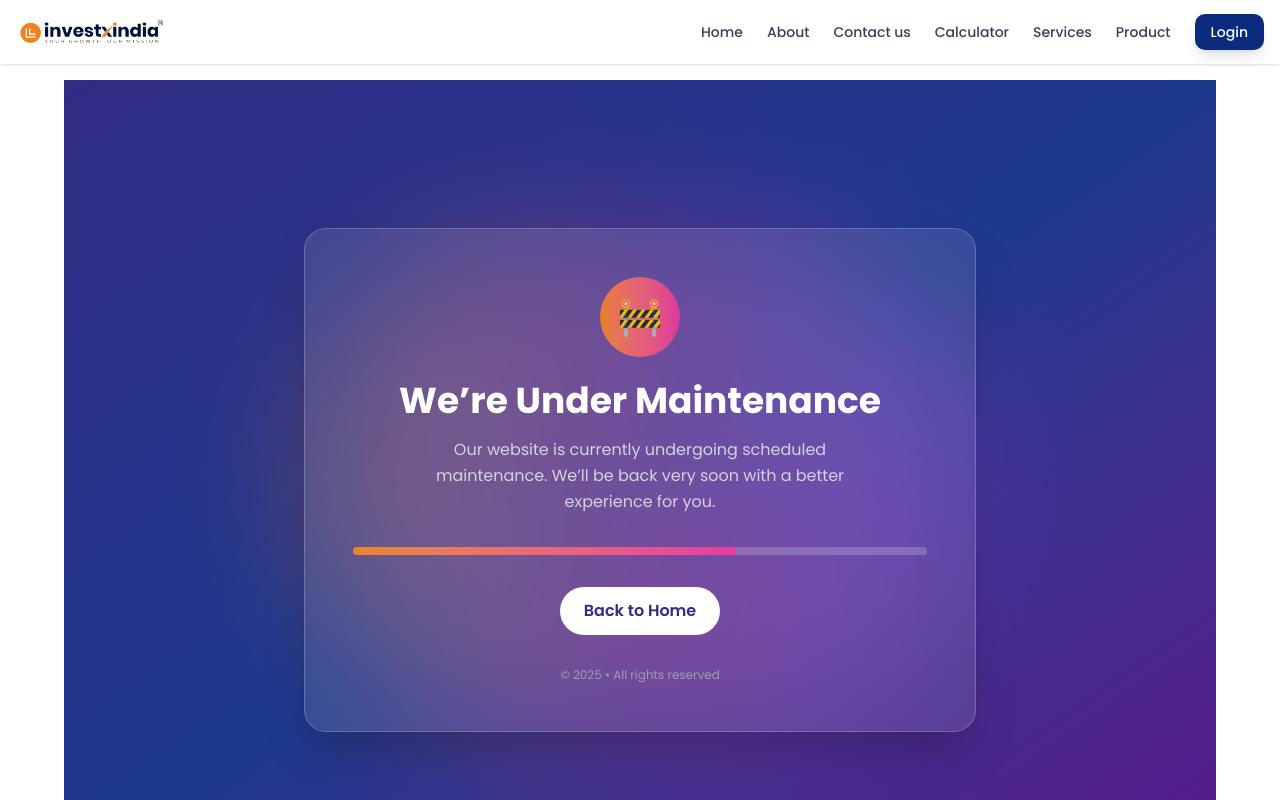
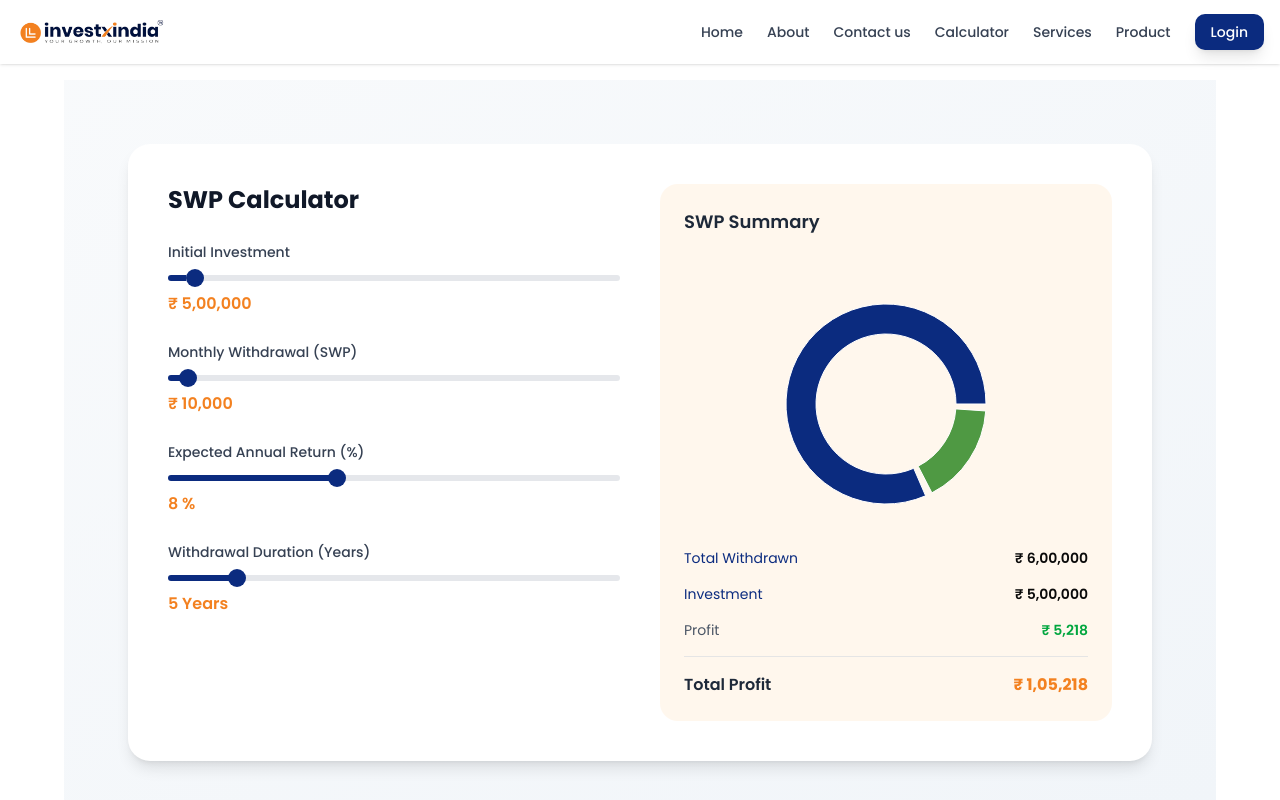
Before and after one commit to NileshMourya/investxindia, a Next.js app: page /Calculator/SWP in a window 1280 px wide. Shown: the top 800 px of the page. Built offline with nearby package versions, Linux system fonts and the light colour scheme.

Commit message:
LUMPSUM & SWP CALCULATOR ADDED

```diff
--- a/app/Calculator/Lumpsum/page.tsx
+++ b/app/Calculator/Lumpsum/page.tsx
@@ -1,12 +1,144 @@
-import UnderMaintenance from "@/components/ui/Maintanance";
-import React from "react";
+"use client";
 
-const page = () => {
+import { useState } from "react";
+import SipPieChart from "../SipPieChart";
+
+export default function LumpsumCalculator() {
+  const [investment, setInvestment] = useState<number>(500000);
+  const [annualRate, setAnnualRate] = useState<number>(12);
+  const [years, setYears] = useState<number>(5);
+
+  const n = 1; // Compounded yearly
+  const r = annualRate / 100;
+
+  // Lumpsum Formula
+  const maturityAmount = investment * Math.pow(1 + r / n, n * years);
+
+  const estimatedReturns = maturityAmount - investment;
+
+  const formatCurrency = (value: number) =>
+    `₹ ${Math.round(value).toLocaleString("en-IN")}`;
+
+  const getRangeBg = (value: number, min: number, max: number) => {
+    const percent = ((value - min) / (max - min)) * 100;
+    return `linear-gradient(to right, #0b2b7f ${percent}%, #e5e7eb ${percent}%)`;
+  };
+
   return (
-    <div>
-      <UnderMaintenance />
-    </div>
+    <section className="bg-gradient-to-br from-slate-50 to-slate-100 py-16 px-4">
+      <div className="lg:max-w-5xl sm:w-full mx-auto">
+        <div className="bg-white rounded-3xl shadow-lg p-6 md:p-10 grid gap-10 md:grid-cols-2">
+          {/* Left - Inputs */}
+          <div>
+            <h2 className="text-2xl font-bold text-gray-900 mb-6">
+              Lumpsum Calculator
+            </h2>
+
+            {/* Investment Amount */}
+            <div className="mb-6">
+              <label className="text-sm font-medium text-gray-700">
+                Total Investment
+              </label>
+              <input
+                type="range"
+                min={10000}
+                max={10000000}
+                step={10000}
+                value={investment}
+                onChange={(e) => setInvestment(Number(e.target.value))}
+                style={{
+                  background: getRangeBg(investment, 10000, 10000000),
+                }}
+                className="range-slider w-full mt-2"
+              />
+              <p className="mt-1 text-[#f38120] font-semibold">
+                {formatCurrency(investment)}
+              </p>
+            </div>
+
+            {/* Annual Return */}
+            <div className="mb-6">
+              <label className="text-sm font-medium text-gray-700">
+                Expected Annual Return (%)
+              </label>
+              <input
+                type="range"
+                min={1}
+                max={30}
+                step={0.5}
+                value={annualRate}
+                onChange={(e) => setAnnualRate(Number(e.target.value))}
+                style={{
+                  background: getRangeBg(annualRate, 1, 30),
+                }}
+                className="range-slider w-full mt-2"
+              />
+              <p className="mt-1 text-[#f38120] font-semibold">
+                {annualRate} %
+              </p>
+            </div>
+
+            {/* Duration */}
+            <div>
+              <label className="text-sm font-medium text-gray-700">
+                Investment Duration (Years)
+              </label>
+              <input
+                type="range"
+                min={1}
+                max={40}
+                step={1}
+                value={years}
+                onChange={(e) => setYears(Number(e.target.value))}
+                style={{
+                  background: getRangeBg(years, 1, 40),
+                }}
+                className="range-slider w-full mt-2"
+              />
+              <p className="mt-1 text-[#f38120] font-semibold">{years} Years</p>
+            </div>
+          </div>
+
+          {/* Right - Results */}
+          <div className="bg-orange-50 rounded-2xl p-6 flex flex-col justify-center">
+            <h3 className="text-lg font-semibold text-gray-800 mb-6">
+              Investment Summary
+            </h3>
+
+            <SipPieChart
+              investedAmount={investment}
+              returns={estimatedReturns}
+            />
+
+            <div className="space-y-4 text-sm">
+              <div className="flex justify-between">
+                <span className="text-[#0b2b7f]">Invested Amount</span>
+                <span className="font-semibold">
+                  {formatCurrency(investment)}
+                </span>
+              </div>
+
+              <div className="flex justify-between">
+                <span className="text-gray-600">Estimated Returns</span>
+                <span className="font-semibold text-green-600">
+                  {formatCurrency(estimatedReturns)}
+                </span>
+              </div>
+
+              <hr />
+
+              <div className="flex justify-between text-base">
+                <span className="font-semibold text-gray-800">
+                  Maturity Value
+                </span>
+                <span className="font-bold text-[#f38120]">
+                  {formatCurrency(maturityAmount)}
+                </span>
+              </div>
+            </div>
+          </div>
+        </div>
+      </div>
+    </section>
   );
-};
-
-export default page;
+}
--- a/app/Calculator/SWP/page.tsx
+++ b/app/Calculator/SWP/page.tsx
@@ -1,187 +1,186 @@
-// "use client";
+"use client";
 
-// import { useMemo, useState } from "react";
+import { useMemo, useState } from "react";
+import SipPieChart from "../SipPieChart";
 
-// const formatCurrency = (value: number) =>
-//   value.toLocaleString("en-IN", {
-//     style: "currency",
-//     currency: "INR",
-//     maximumFractionDigits: 0,
-//   });
+export default function SwpCalculator() {
+  const [initialInvestment, setInitialInvestment] = useState<number>(500000);
+  const [monthlyWithdrawal, setMonthlyWithdrawal] = useState<number>(10000);
+  const [annualRate, setAnnualRate] = useState<number>(8);
+  const [years, setYears] = useState<number>(5);
 
-// export default function SWPCalculator() {
-//   const [investment, setInvestment] = useState(500000);
-//   const [withdrawal, setWithdrawal] = useState(10000);
-//   const [rate, setRate] = useState(8);
-//   const [years, setYears] = useState(5);
+  const months = years * 12;
+  const monthlyRate = Math.pow(1 + annualRate / 100, 1 / 12) - 1;
 
-//   const result = useMemo(() => {
-//     const monthlyRate = rate / 100 / 12;
-//     const months = years * 12;
+  const { totalWithdrawal, profit, remainingAmount } = useMemo(() => {
+    let balance = initialInvestment;
 
-//     let balance = investment;
-//     let totalWithdrawn = 0;
+    for (let i = 0; i < months; i++) {
+      balance = balance + balance * monthlyRate - monthlyWithdrawal;
+    }
 
-//     for (let i = 0; i < months; i++) {
-//       balance = balance * (1 + monthlyRate) - withdrawal;
-//       totalWithdrawn += withdrawal;
-//       if (balance <= 0) {
-//         balance = 0;
-//         break;
-//       }
-//     }
+    const remaining = Math.round(balance);
+    const withdrawn = monthlyWithdrawal * months;
+    const profitValue = withdrawn + remaining - initialInvestment;
 
-//     return {
-//       totalWithdrawn,
-//       finalValue: Math.round(balance),
-//     };
-//   }, [investment, withdrawal, rate, years]);
+    return {
+      totalWithdrawal: withdrawn,
+      profit: profitValue,
+      remainingAmount: remaining,
+    };
+  }, [initialInvestment, monthlyWithdrawal, annualRate, years]);
 
-//   return (
-//     <section className="w-full max-w-5xl mx-auto px-4 py-10">
-//       <div className="bg-white/80 backdrop-blur-xl rounded-3xl shadow-xl p-6 md:p-10">
-//         <h2 className="text-2xl md:text-3xl font-bold text-[#0b2b7f] mb-8">
-//           SWP (Systematic Withdrawal Plan) Calculator
-//         </h2>
+  const formatCurrency = (value: number) =>
+    `₹ ${Math.round(value).toLocaleString("en-IN")}`;
 
-//         {/* Inputs */}
-//         <div className="grid md:grid-cols-2 gap-8">
-//           <RangeInput
-//             label="Total Investment"
-//             value={investment}
-//             min={100000}
-//             max={5000000}
-//             step={50000}
-//             display={formatCurrency(investment)}
-//             onChange={setInvestment}
-//           />
+  const getRangeBg = (value: number, min: number, max: number) => {
+    const percent = ((value - min) / (max - min)) * 100;
+    return `linear-gradient(to right, #0b2b7f ${percent}%, #e5e7eb ${percent}%)`;
+  };
 
-//           <RangeInput
-//             label="Withdrawal per Month"
-//             value={withdrawal}
-//             min={1000}
-//             max={100000}
-//             step={1000}
-//             display={formatCurrency(withdrawal)}
-//             onChange={setWithdrawal}
-//           />
+  return (
+    <section className="bg-gradient-to-br from-slate-50 to-slate-100 py-16 px-4">
+      <div className="lg:max-w-5xl mx-auto">
+        <div className="bg-white rounded-3xl shadow-lg p-6 md:p-10 grid gap-10 md:grid-cols-2">
+          {/* Left - Inputs */}
+          <div>
+            <h2 className="text-2xl font-bold text-gray-900 mb-6">
+              SWP Calculator
+            </h2>
 
-//           <RangeInput
-//             label="Expected Return Rate (p.a)"
-//             value={rate}
-//             min={1}
-//             max={15}
-//             step={0.5}
-//             display={`${rate}%`}
-//             onChange={setRate}
-//           />
+            {/* Initial Investment */}
+            <div className="mb-6">
+              <label className="text-sm font-medium text-gray-700">
+                Initial Investment
+              </label>
+              <input
+                type="range"
+                min={100000}
+                max={10000000}
+                step={50000}
+                value={initialInvestment}
+                onChange={(e) => setInitialInvestment(Number(e.target.value))}
+                style={{
+                  background: getRangeBg(initialInvestment, 100000, 10000000),
+                }}
+                className="range-slider w-full mt-2"
+              />
+              <p className="mt-1 text-[#f38120] font-semibold">
+                {formatCurrency(initialInvestment)}
+              </p>
+            </div>
 
-//           <RangeInput
-//             label="Time Period"
-//             value={years}
-//             min={1}
-//             max={30}
-//             step={1}
-//             display={`${years} Years`}
-//             onChange={setYears}
-//           />
-//         </div>
+            {/* Monthly Withdrawal */}
+            <div className="mb-6">
+              <label className="text-sm font-medium text-gray-700">
+                Monthly Withdrawal (SWP)
+              </label>
+              <input
+                type="range"
+                min={5000}
+                max={200000}
+                step={1000}
+                value={monthlyWithdrawal}
+                onChange={(e) => setMonthlyWithdrawal(Number(e.target.value))}
+                style={{
+                  background: getRangeBg(monthlyWithdrawal, 5000, 200000),
+                }}
+                className="range-slider w-full mt-2"
+              />
+              <p className="mt-1 text-[#f38120] font-semibold">
+                {formatCurrency(monthlyWithdrawal)}
+              </p>
+            </div>
 
-//         {/* Results */}
-//         <div className="mt-10 grid sm:grid-cols-3 gap-6">
-//           <ResultCard
-//             title="Total Investment"
-//             value={formatCurrency(investment)}
-//           />
-//           <ResultCard
-//             title="Total Withdrawal"
-//             value={formatCurrency(result.totalWithdrawn)}
-//           />
-//           <ResultCard
-//             highlight
-//             title="Final Value"
-//             value={formatCurrency(result.finalValue)}
-//           />
-//         </div>
-//       </div>
-//     </section>
-//   );
-// }
+            {/* Annual Return */}
+            <div className="mb-6">
+              <label className="text-sm font-medium text-gray-700">
+                Expected Annual Return (%)
+              </label>
+              <input
+                type="range"
+                min={1}
+                max={20}
+                step={0.5}
+                value={annualRate}
+                onChange={(e) => setAnnualRate(Number(e.target.value))}
+                style={{
+                  background: getRangeBg(annualRate, 1, 20),
+                }}
+                className="range-slider w-full mt-2"
+              />
+              <p className="mt-1 text-[#f38120] font-semibold">
+                {annualRate} %
+              </p>
+            </div>
 
-// /* ---------- Reusable Components ---------- */
+            {/* Duration */}
+            <div>
+              <label className="text-sm font-medium text-gray-700">
+                Withdrawal Duration (Years)
+              </label>
+              <input
+                type="range"
+                min={1}
+                max={30}
+                step={1}
+                value={years}
+                onChange={(e) => setYears(Number(e.target.value))}
+                style={{
+                  background: getRangeBg(years, 1, 30),
+                }}
+                className="range-slider w-full mt-2"
+              />
+              <p className="mt-1 text-[#f38120] font-semibold">{years} Years</p>
+            </div>
+          </div>
 
-// function RangeInput({
-//   label,
-//   value,
-//   min,
-//   max,
-//   step,
-//   display,
-//   onChange,
-// }: {
-//   label: string;
-//   value: number;
-//   min: number;
-//   max: number;
-//   step: number;
-//   display: string;
-//   onChange: (val: number) => void;
-// }) {
-//   return (
-//     <div>
-//       <div className="flex justify-between items-center mb-2">
-//         <p className="text-sm font-medium text-gray-700">{label}</p>
-//         <span className="text-sm font-semibold text-emerald-600 bg-emerald-50 px-3 py-1 rounded-lg">
-//           {display}
-//         </span>
-//       </div>
+          {/* Right - Results */}
+          <div className="bg-orange-50 rounded-2xl p-6 flex flex-col justify-center">
+            <h3 className="text-lg font-semibold text-gray-800 mb-6">
+              SWP Summary
+            </h3>
 
-//       <input
-//         type="range"
-//         min={min}
-//         max={max}
-//         step={step}
-//         value={value}
-//         onChange={(e) => onChange(Number(e.target.value))}
-//         className="w-full accent-emerald-500 cursor-pointer"
-//       />
-//     </div>
-//   );
-// }
+            <SipPieChart
+              investedAmount={initialInvestment}
+              returns={totalWithdrawal - initialInvestment}
+            />
 
-// function ResultCard({
-//   title,
-//   value,
-//   highlight,
-// }: {
-//   title: string;
-//   value: string;
-//   highlight?: boolean;
-// }) {
-//   return (
-//     <div
-//       className={`rounded-2xl p-5 text-center shadow-md ${
-//         highlight
-//           ? "bg-gradient-to-br from-emerald-500 to-green-600 text-white"
-//           : "bg-gray-50"
-//       }`}
-//     >
-//       <p className={`text-sm ${highlight ? "text-white/80" : "text-gray-500"}`}>
-//         {title}
-//       </p>
-//       <p className="text-xl md:text-2xl font-bold mt-1">{value}</p>
-//     </div>
-//   );
-// }
+            <div className="space-y-4 text-sm">
+              <div className="flex justify-between">
+                <span className="text-[#0b2b7f]">Total Withdrawn</span>
+                <span className="font-semibold">
+                  {formatCurrency(totalWithdrawal)}
+                </span>
+              </div>
+              <div className="flex justify-between">
+                <span className="text-[#0b2b7f]">Investment</span>
+                <span className="font-semibold">
+                  {formatCurrency(initialInvestment)}
+                </span>
+              </div>
 
-import React from "react";
-import UnderMaintenance from "@/components/ui/Maintanance";
-const page = () => {
-  return (
-    <div>
-      <UnderMaintenance />
-    </div>
+              <div className="flex justify-between">
+                <span className="text-gray-600">Profit</span>
+                <span className="font-semibold text-green-600">
+                  {formatCurrency(remainingAmount)}
+                </span>
+              </div>
+
+              <hr />
+
+              <div className="flex justify-between text-base">
+                <span className="font-semibold text-gray-800">
+                  Total Profit
+                </span>
+                <span className="font-bold text-[#f38120]">
+                  {formatCurrency(profit)}
+                </span>
+              </div>
+            </div>
+          </div>
+        </div>
+      </div>
+    </section>
   );
-};
-
-export default page;
+}
--- a/app/Calculator/SipPieChart.tsx
+++ b/app/Calculator/SipPieChart.tsx
@@ -7,7 +7,7 @@ interface SipPieChartProps {
   returns: number;
 }
 
-const COLORS = ["#f38120", "#0b2b7f"];
+const COLORS = ["#0b2b7f", "#4f9943"];
 
 export default function SipPieChart({
   investedAmount,
--- a/components/Disclosures/RiskDisclosures.jsx
+++ b/components/Disclosures/RiskDisclosures.jsx
@@ -3,7 +3,7 @@ import React from "react";
 import { AlertTriangle, Info } from "lucide-react";
 
 const disclosures = [
-  "InvestX India operates as an AMFI-registered mutual fund distributor (ARN-342284) and an IRDA-authorized insurance consultant. We are not registered as a SEBI Registered Investment Adviser (RIA) at present.",
+  "InvestX India operates as an AMFI-registered mutual fund distributor (ARN-346230) and an IRDA-authorized insurance consultant. We are not registered as a SEBI Registered Investment Adviser (RIA) at present.",
   "We may earn commissions or incentives from asset management companies or insurers for the products selected. No separate advisory or planning fees are charged unless expressly agreed in writing.",
   "All content, illustrations, and calculator results on this website are provided solely for educational and informational purposes and should not be construed as a recommendation to buy, sell, or switch any investment product.",
   "Mutual fund investments are subject to market risks, including potential loss of capital. Please read all scheme-related documents carefully before investing. Past performance is not indicative of future results.",
```
